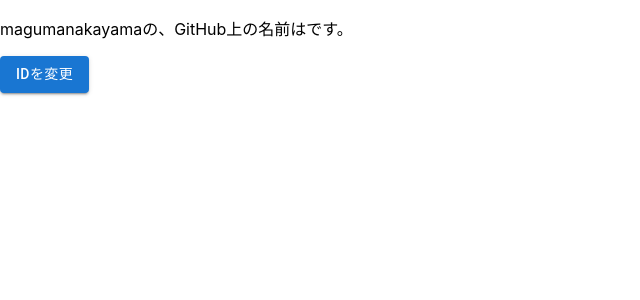
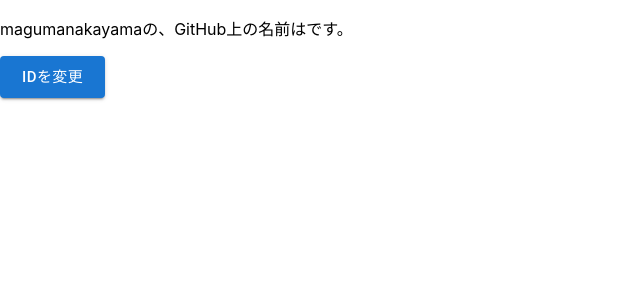
Before and after one commit to magumanakayama/react, a React (Create React App) app: page / in a window 1280 px wide. Shown: the top 300 px of the page, without its empty margins (0-640 px from the left). Built offline with nearby package versions, Linux system fonts and the light colour scheme; no server answers.

Commit message:
add:ボタン拡大

```diff
--- a/src/App.js
+++ b/src/App.js
@@ -64,7 +64,7 @@ function App() {
         <ToggleButton /> */}
         {/* {"aiueo"} */}
         <p>{id}の、GitHub上の名前は{name}です。</p>
-        <Button variant="contained" onClick={getRandomId}>IDを変更</Button>
+        <Button variant="contained" size="large" onClick={getRandomId}>IDを変更</Button>
         </div>
     )
 };
```
